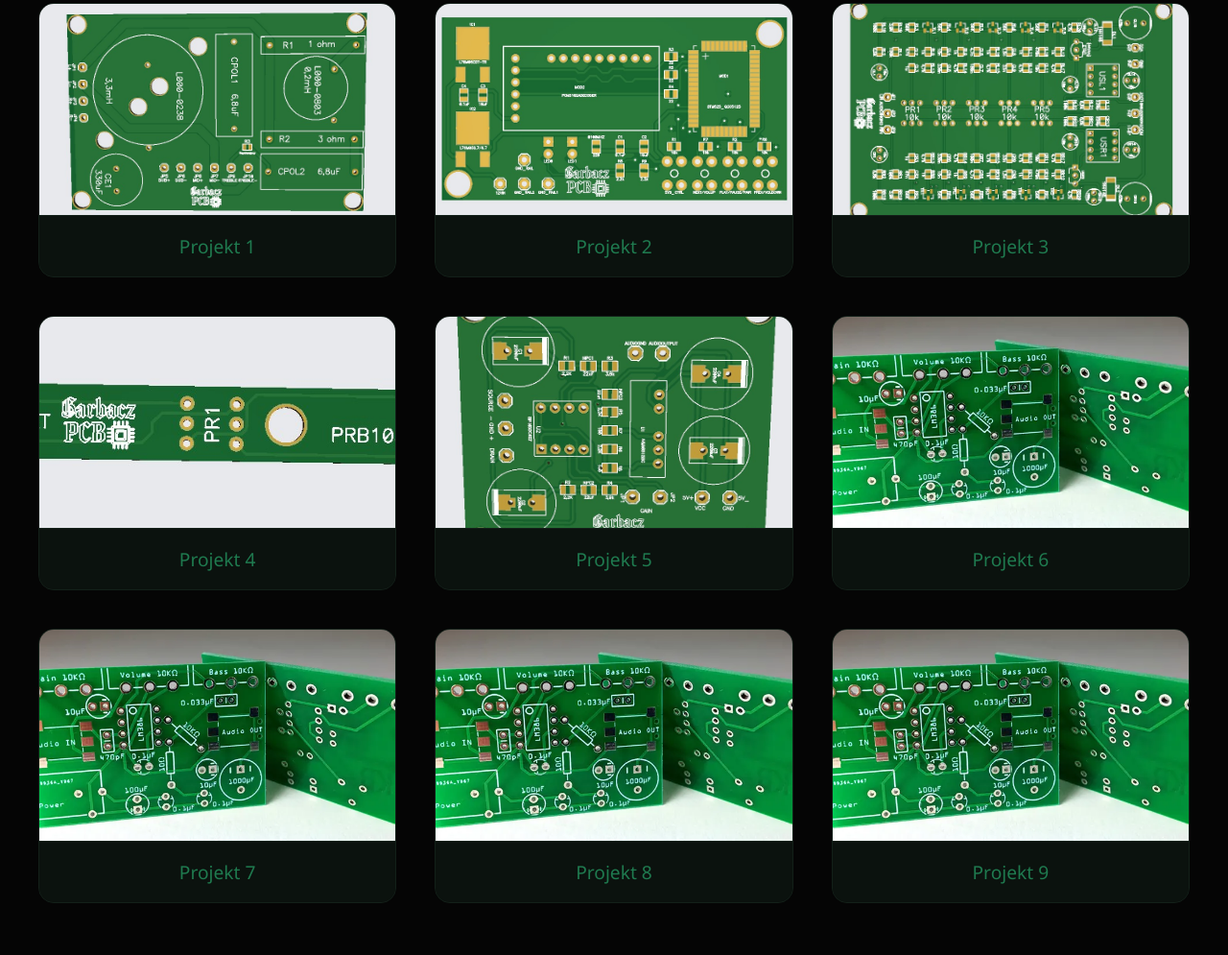
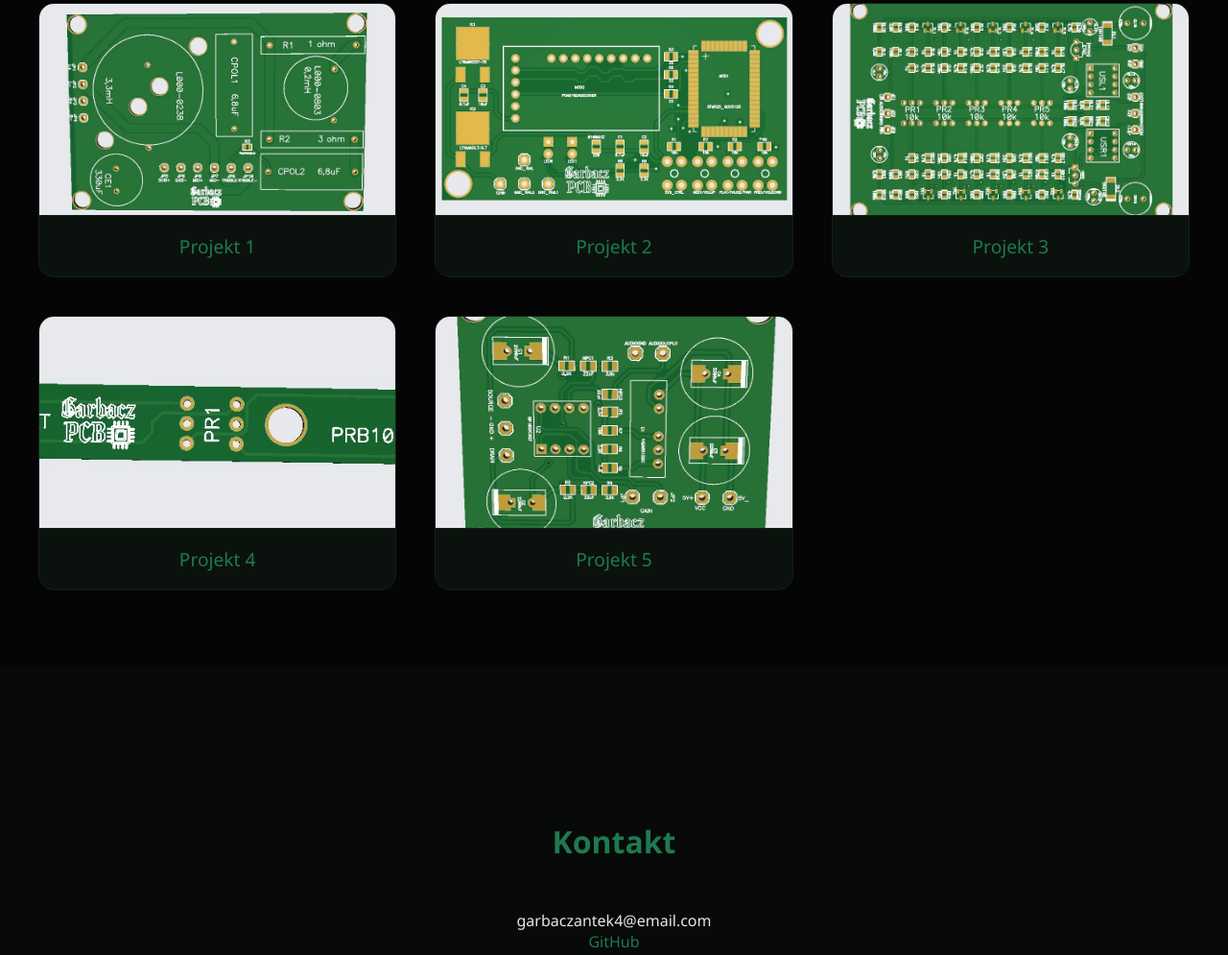
Before and after one commit to antonijog1/GarbaczPCB, a plain HTML site: page index.html in a window 1280 px wide. Shown: the part 1669-2664 px from the top of the page at 96% size. Drawn offline with Linux system fonts and the light colour scheme.

Commit message:
Wprowadzono poprawki na stronie

```diff
--- a/index.html
+++ b/index.html
@@ -77,33 +77,14 @@
       <span>Projekt 5</span>
     </a>
 
-    <a href="projekt6.html" class="projekt">
-      <img src="projekt.jpg" alt="Projekt 6">
-      <span>Projekt 6</span>
-    </a>
-
-    <a href="projekt7.html" class="projekt">
-      <img src="projekt.jpg" alt="Projekt 7">
-      <span>Projekt 7</span>
-    </a>
-
-    <a href="projekt8.html" class="projekt">
-      <img src="projekt.jpg" alt="Projekt 8">
-      <span>Projekt 8</span>
-    </a>
-
-    <a href="projekt9.html" class="projekt">
-      <img src="projekt.jpg" alt="Projekt 9">
-      <span>Projekt 9</span>
-    </a>
   </div>
 </section>
 
 <section id="kontakt" class="content kontakt">
   <h2>Kontakt</h2>
   <p>
-    email@email.com<br>
-    github.com/twojprofil
+    garbaczantek4@email.com<br>
+    <a href="https://github.com/antonijog1/">GitHub</a>
   </p>
 </section>
 
```
Also changed, not shown: pcb.js (deleted, +0 -32 lines).
